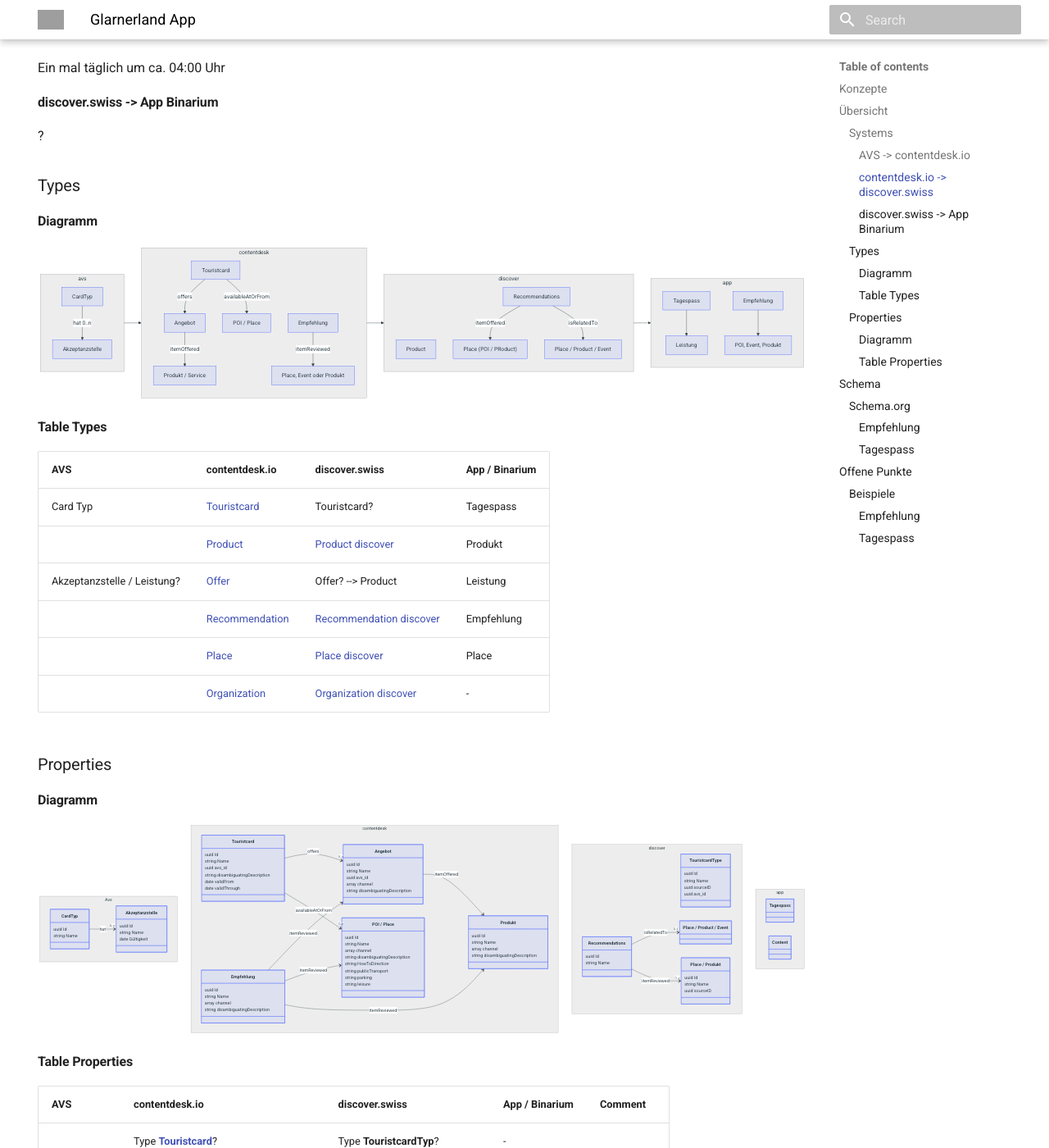
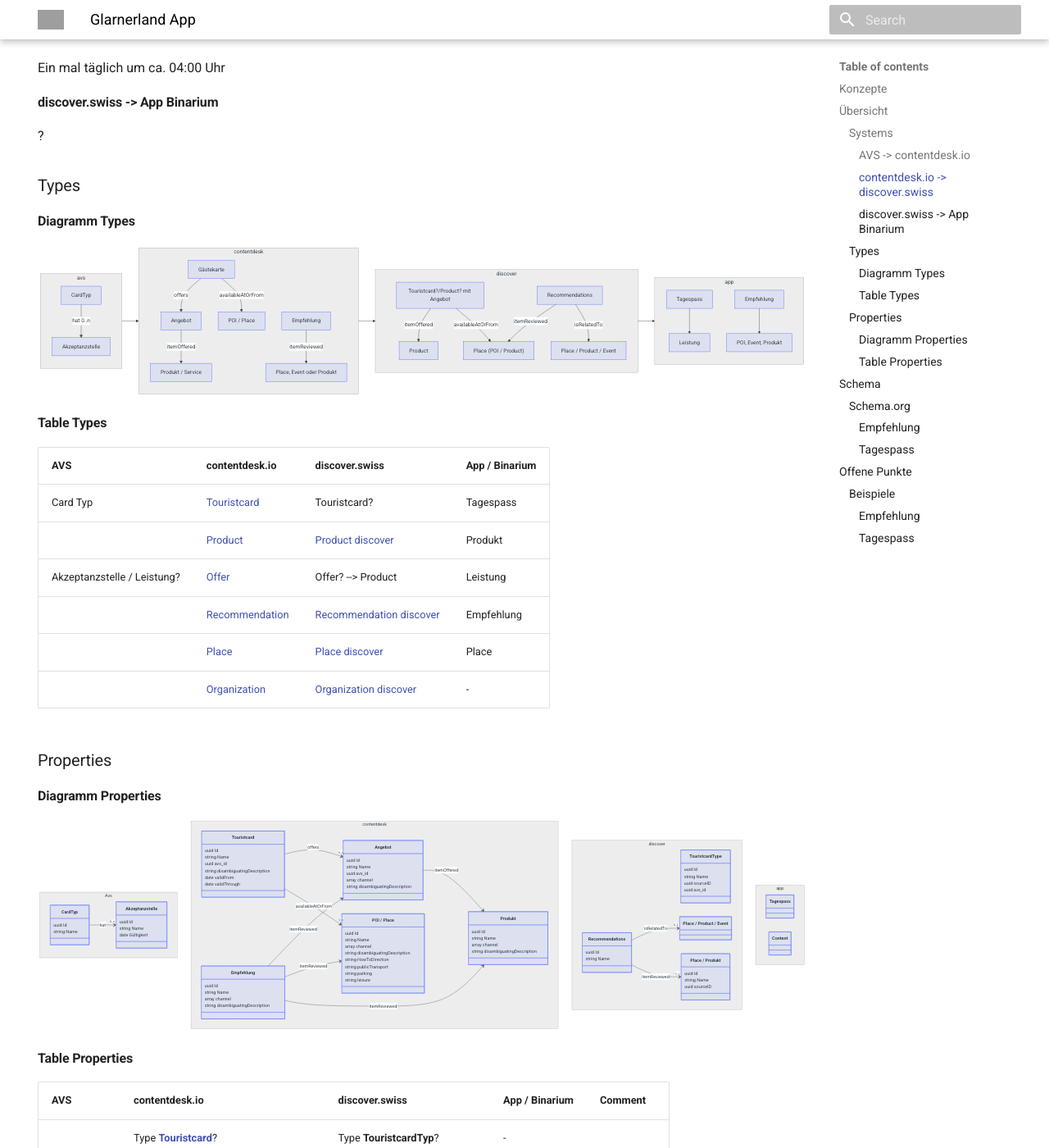
Before and after one commit to tsolenthaler/docs.contentdesk.io, an MkDocs documentation site: the page built from docs/projects/glarnerlandApp.md, in a window 1280 px wide and 1400 px high, scrolled down 653 px. Shown: the whole window at 82% size. Built offline with MkDocs 1.6.1 and Material for MkDocs 9.7.7, drawn with Linux system fonts in a browser that asks for light colours; some of the changed lines change nothing that is shown; grey boxes are pictures that could not be loaded.

Commit message:
Refactor schema links and update documentation in glarnerlandApp.md and Touristcard.md

````diff
--- a/docs/projects/glarnerlandApp.md
+++ b/docs/projects/glarnerlandApp.md
@@ -42,7 +42,7 @@
 
 ### Types
 
-#### Diagramm
+#### Diagramm Types
 
 ``` mermaid
 graph LR
@@ -52,15 +52,16 @@
     end
     subgraph contentdesk
         direction TB
-        Touristcard --> |offers| Angebot
-        Touristcard --> |availableAtOrFrom| Ort["POI / Place"]
+        Gaestekarte["Gästekarte"] --> |offers| Angebot
+        Gaestekarte --> |availableAtOrFrom| Ort["POI / Place"]
         Angebot --> |itemOffered| Angebot2["Produkt / Service"]
         Empfehlung --> |itemReviewed| item["Place, Event oder Produkt"]
     end
     subgraph discover
         direction TB
-        Product
-        Recommendations -->|itemOffered|Place["Place (POI / PRoduct)"]
+        Touristcard["Touristcard?/Product? mit Angebot"] -->|itemOffered| Product
+        Touristcard -->|availableAtOrFrom|Place
+        Recommendations -->|itemReviewed|Place["Place (POI / Product)"]
         Recommendations -->|isRelatedTo|Place2["Place / Product / Event"]
     end
     subgraph app
@@ -100,7 +101,7 @@
 
 ### Properties
 
-#### Diagramm
+#### Diagramm Properties
 ``` mermaid
 classDiagram
     direction TB
@@ -285,6 +286,7 @@
     * [ ] Type [Touristcard]? --> Ansonsten Propertie zum identifizieren der Gästekarte
     * [ ] [Offer]? und [offers]?
     * [ ] [itemOffered]? --> Verknüpfte Produkte / Service bei discover.swiss?
+    * [ ] [availableAtOrFrom]?
 - [ ]
 
 
````
